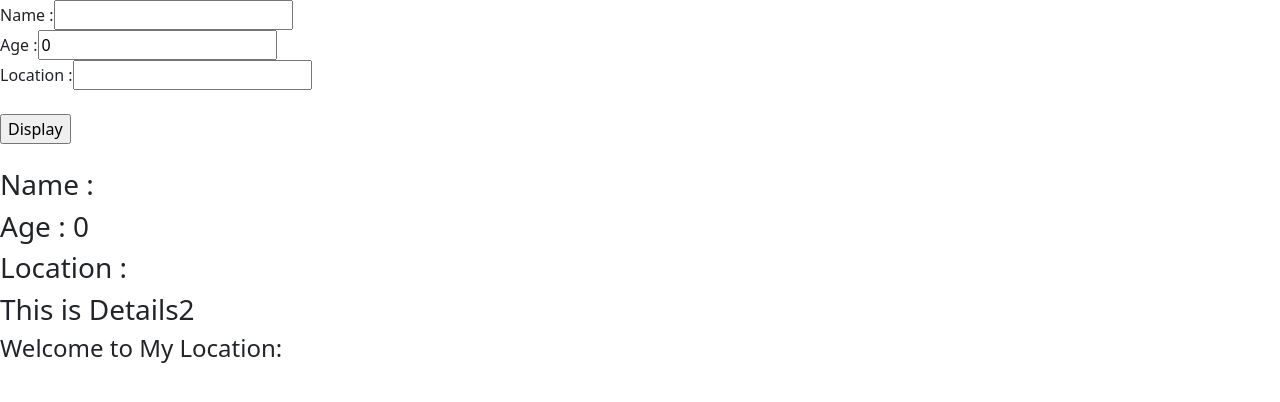
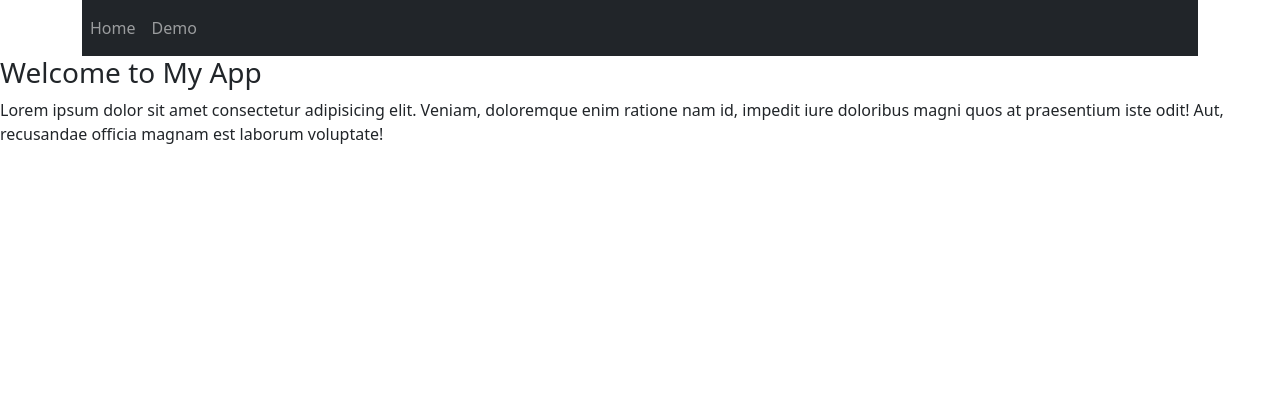
Before and after one commit to nilaybasak111/EjobIndia-Practice, a React (Vite) app in the folder React/React Examples/: page / in a window 1280 px wide. Shown: the top 402 px of the page. Built offline with nearby package versions, Linux system fonts and the light colour scheme.

Commit message:
Added 13 September React Classwork Concepts - Context Passing with Conditional Rendering, Routing Concept, Install react-router-dom v6, Direct Routing (Part 1)

```diff
--- a/React/React Examples/package.json
+++ b/React/React Examples/package.json
@@ -11,7 +11,8 @@
   },
   "dependencies": {
     "react": "^19.1.0",
-    "react-dom": "^19.1.0"
+    "react-dom": "^19.1.0",
+    "react-router-dom": "^6.30.1"
   },
   "devDependencies": {
     "@eslint/js": "^9.30.1",
--- a/React/React Examples/src/App.tsx
+++ b/React/React Examples/src/App.tsx
@@ -37,6 +37,7 @@ import SEP06HooksUseMemoEx2 from "./hooks/06SEP_ useMemo _ex2";
 import SEP06MovieTicketBookingHW from "./hooks/06SEP_ Movie Ticket Booking _HW";
 import SEP07ContextParentEx1 from "./context API/07SEP_ Parent CreateContext _ex1";
 import SEP07ProfileHW from "./context API/07SEP_ Profile _HW";
+import SEP13RoutingRulesEx1 from "./routing/13SEP_ Routing Rules _ex1";
 
 function App() {
   return (
@@ -78,8 +79,9 @@ function App() {
       <SEP06HooksUseEffectEx1 />
       <SEP06HooksUseMemoEx2 />
       <SEP06MovieTicketBookingHW />
-      <SEP07ContextParentEx1 /> */}
-      <SEP07ProfileHW />
+      <SEP07ContextParentEx1 />
+      <SEP07ProfileHW /> */}
+      <SEP13RoutingRulesEx1 />
     </>
   );
 }
--- /dev/null
+++ b/React/React Examples/src/routing/13SEP_ Routing Demo _ex1.tsx
@@ -0,0 +1,13 @@
+const SEP13RoutingDemoEx1 = () => {
+  return (
+    <>
+      <ul>
+        <li>Home</li>
+        <li>About Us</li>
+        <li>Contact Us</li>
+      </ul>
+    </>
+  );
+};
+
+export default SEP13RoutingDemoEx1;
--- /dev/null
+++ b/React/React Examples/src/routing/13SEP_ Routing Home _ex1.tsx
@@ -0,0 +1,23 @@
+import { useLayoutEffect, useEffect } from "react";
+
+const SEP13RoutingHomeEx1 = () => {
+  // useLayoutEffect - It will run after render.
+  useLayoutEffect(() => {
+    alert("Welcome, My Component is Loading Now...!");
+  }, []);
+
+  // useEffect - It will run before render.
+  useEffect(() => {
+    return () => {
+      alert("Goodbye, My Component is Unloading Now...!");
+    };
+  });
+
+  return (
+    <>
+      <h3>Welcome to My Home Component</h3>
+    </>
+  );
+};
+
+export default SEP13RoutingHomeEx1;
--- /dev/null
+++ b/React/React Examples/src/routing/13SEP_ Routing Landing _ex1.tsx
@@ -0,0 +1,15 @@
+const SEP13RoutingLandingEx1 = () => {
+  return (
+    <>
+      <h3>Welcome to My App</h3>
+      <p>
+        Lorem ipsum dolor sit amet consectetur adipisicing elit. Veniam,
+        doloremque enim ratione nam id, impedit iure doloribus magni quos at
+        praesentium iste odit! Aut, recusandae officia magnam est laborum
+        voluptate!
+      </p>
+    </>
+  );
+};
+
+export default SEP13RoutingLandingEx1;
--- /dev/null
+++ b/React/React Examples/src/routing/13SEP_ Routing Menu _ex1.tsx
@@ -0,0 +1,26 @@
+import { Link } from "react-router-dom";
+
+const SEP13RoutingMenuEx1 = () => {
+  return (
+    <>
+      <div className="container">
+        <nav className="navbar navbar-expand-sm bg-dark navbar-dark">
+          <ul className="navbar-nav">
+            <li className="nav-item">
+              <Link className="nav-link" to="/home">
+                Home
+              </Link>
+            </li>
+            <li className="nav-item">
+              <Link className="nav-link" to="/demo">
+                Demo
+              </Link>
+            </li>
+          </ul>
+        </nav>
+      </div>
+    </>
+  );
+};
+
+export default SEP13RoutingMenuEx1;
--- /dev/null
+++ b/React/React Examples/src/routing/13SEP_ Routing Rules _ex1.tsx
@@ -0,0 +1,23 @@
+import SEP13RoutingMenuEx1 from "./13SEP_ Routing Menu _ex1";
+import SEP13RoutingHomeEx1 from "./13SEP_ Routing Home _ex1";
+import SEP13RoutingDemoEx1 from "./13SEP_ Routing Demo _ex1";
+import SEP13RoutingLandingEx1 from "./13SEP_ Routing Landing _ex1";
+
+import { BrowserRouter, Route, Routes } from "react-router-dom";
+
+const SEP13RoutingRulesEx1 = () => {
+  return (
+    <>
+      <BrowserRouter>
+        <SEP13RoutingMenuEx1 />
+        <Routes>
+          <Route path="/" element={<SEP13RoutingLandingEx1 />} />
+          <Route path="/home" element={<SEP13RoutingHomeEx1 />} />
+          <Route path="/demo" element={<SEP13RoutingDemoEx1 />} />
+        </Routes>
+      </BrowserRouter>
+    </>
+  );
+};
+
+export default SEP13RoutingRulesEx1;
```
Also changed, not shown: 1 other file (tests, documents, lock files or other folders).
